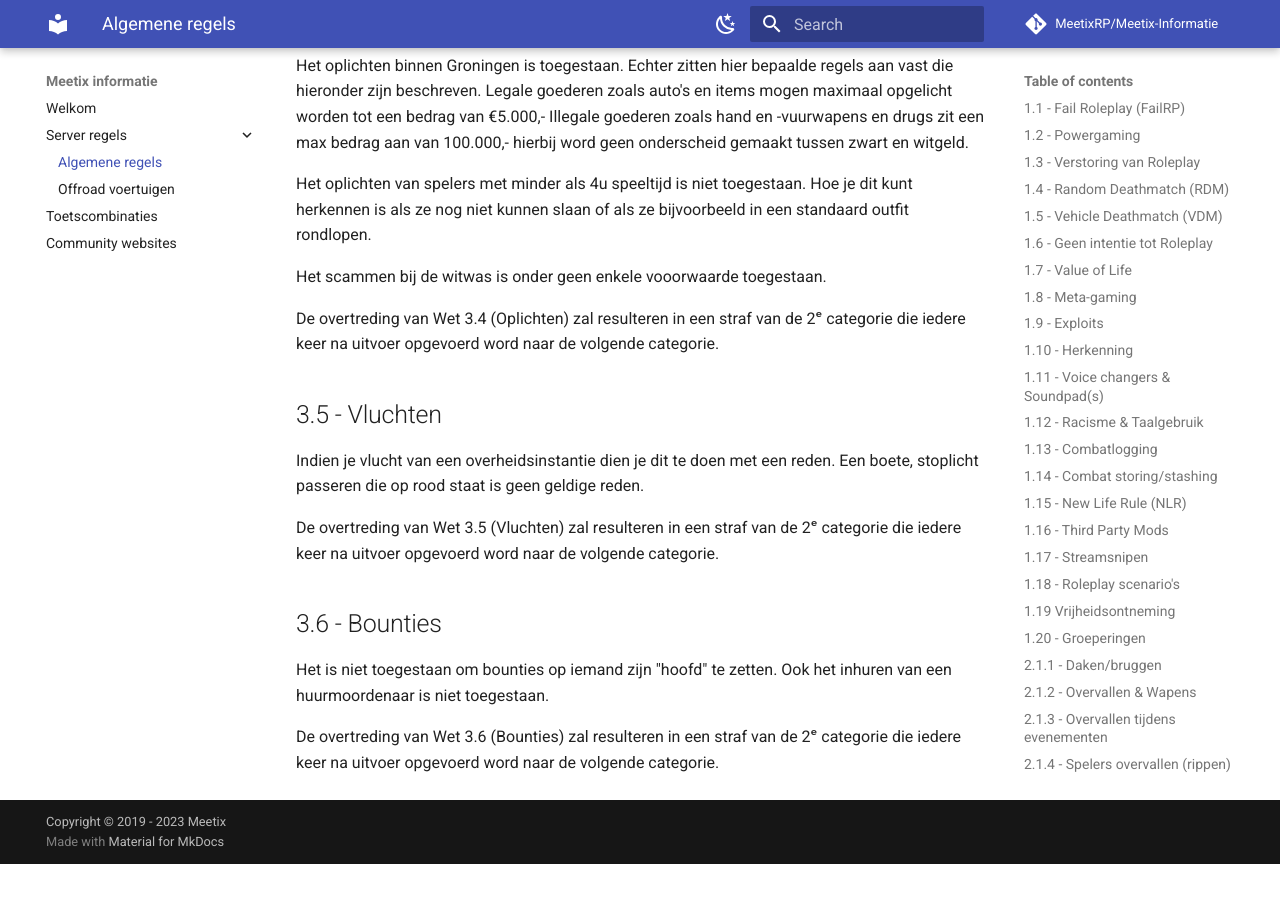
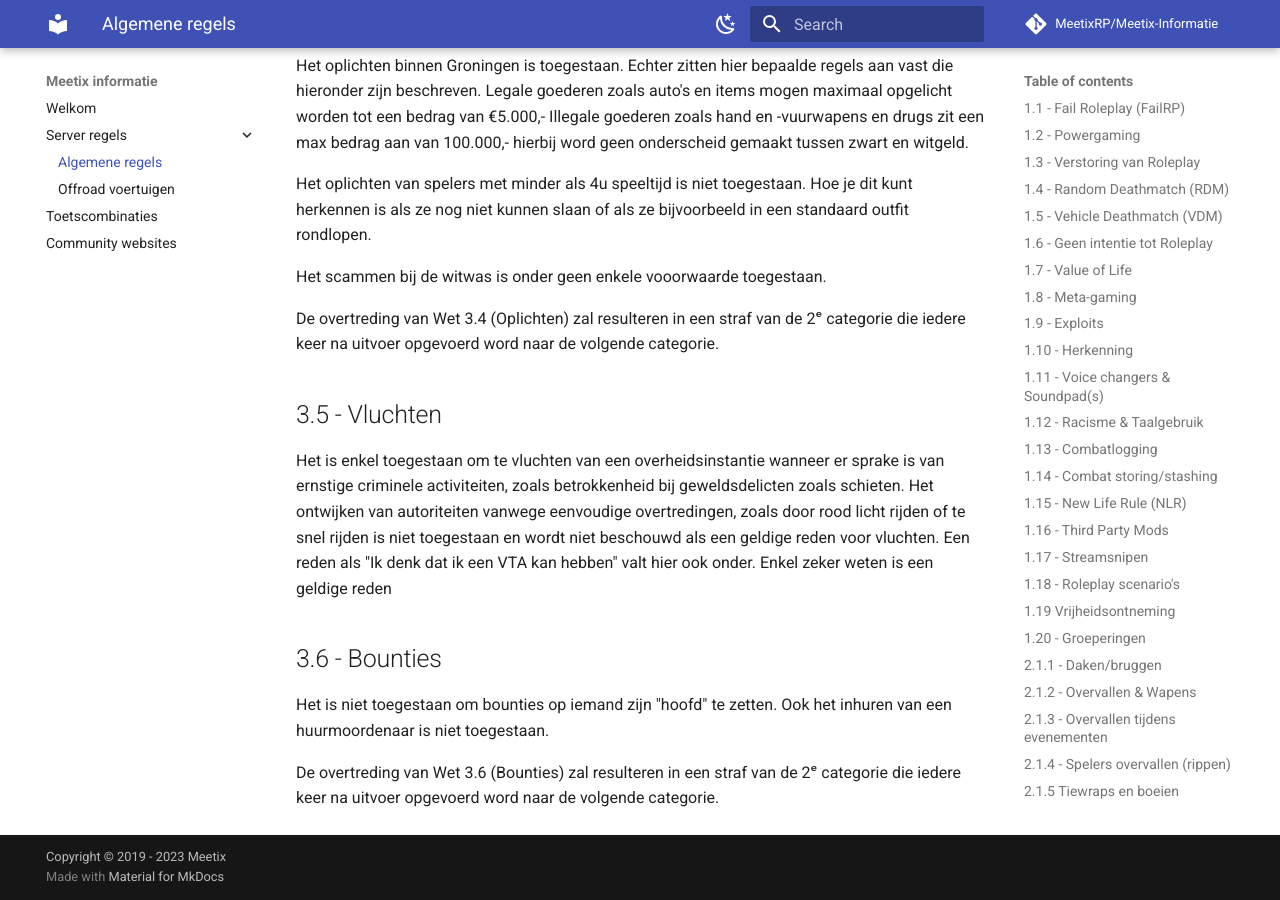
Before and after one commit to MeetixRP/Meetix-Informatie, an MkDocs documentation site: the page built from docs/algemeneregels.md, in a window 1280 px wide and 900 px high, scrolled down 16612 px. Built offline with MkDocs 1.6.1 and Material for MkDocs 9.7.7, drawn with Linux system fonts in a browser that asks for light colours; comment, search, counter and statistics services are not loaded; before the commit the page ends 17476 px from its top, so only the background shows below that; some of the changed text lies outside the part shown.

Commit message:
Update algemeneregels.md
Verduidelijking regel, Combatstashen politie en vluchten

```diff
--- a/docs/algemeneregels.md
+++ b/docs/algemeneregels.md
@@ -494,9 +494,9 @@
 
 ## 3.5 - Vluchten
 
-Indien je vlucht van een overheidsinstantie dien je dit te doen met een reden. Een boete, stoplicht passeren die op rood staat is geen geldige reden.
-
-De overtreding van Wet 3.5 (Vluchten) zal resulteren in een straf van de 2ᵉ categorie die iedere keer na uitvoer opgevoerd word naar de volgende categorie.
+Het is enkel toegestaan om te vluchten van een overheidsinstantie wanneer er sprake is van ernstige criminele activiteiten, zoals betrokkenheid bij geweldsdelicten zoals schieten.
+Het ontwijken van autoriteiten vanwege eenvoudige overtredingen, zoals door rood licht rijden of te snel rijden is niet toegestaan en wordt niet beschouwd als een geldige reden voor vluchten.
+Een reden als "Ik denk dat ik een VTA kan hebben" valt hier ook onder. Enkel zeker weten is een geldige reden
 
 ## 3.6 - Bounties
 
```
Also changed, not shown: other parts of docs/algemeneregels.md (+2 -2 lines).
